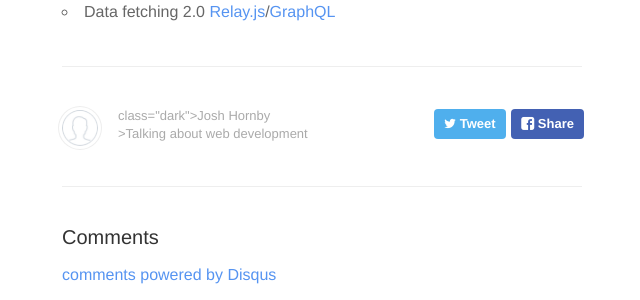
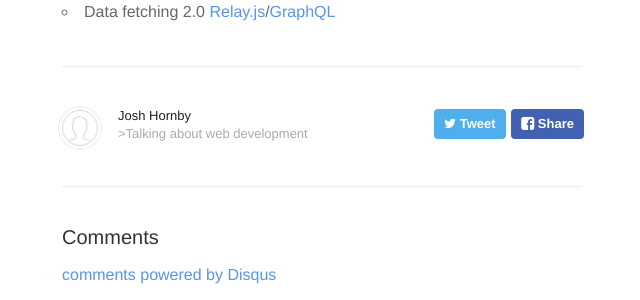
Before and after one commit to joshhornby/joshhornby.github.io, a Jekyll site: the page built from _posts/2015-10-12-lessons-learned-from-building-an-app-with-reactjs.markdown, in a window 1280 px wide and 900 px high, scrolled down 1544 px. Shown: the part 517-817 px from the top of the window, without its empty margins (318-958 px from the left). Built offline with Jekyll 4.4.1, drawn with Linux system fonts in a browser that asks for light colours; nearby versions of some CDN libraries; Markdown is read by kramdown in place of the engine named in the settings; comment, search, counter and statistics services are not loaded.

Commit message:
fix syntax error

```diff
--- a/_layouts/post.html
+++ b/_layouts/post.html
@@ -17,7 +17,7 @@ archive: true
     <a href="http://twitter.com/{{ site.authorTwitter }}">
         <img class="avatar" src="{{ site.baseurl }}assets/images/avatar.png">
         <div>
-            <span itemprop="author"> class="dark">{{ site.author }}</span>
+            <span itemprop="author" class="dark"> {{ site.author }}</span>
             <span itemprop="about">>{{ site.description }}</span>
         </div>
     </a>
```
